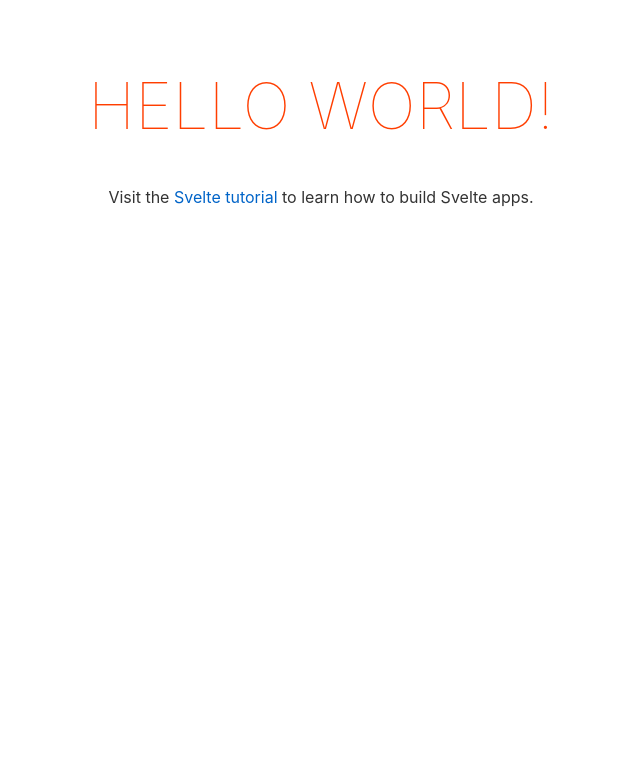
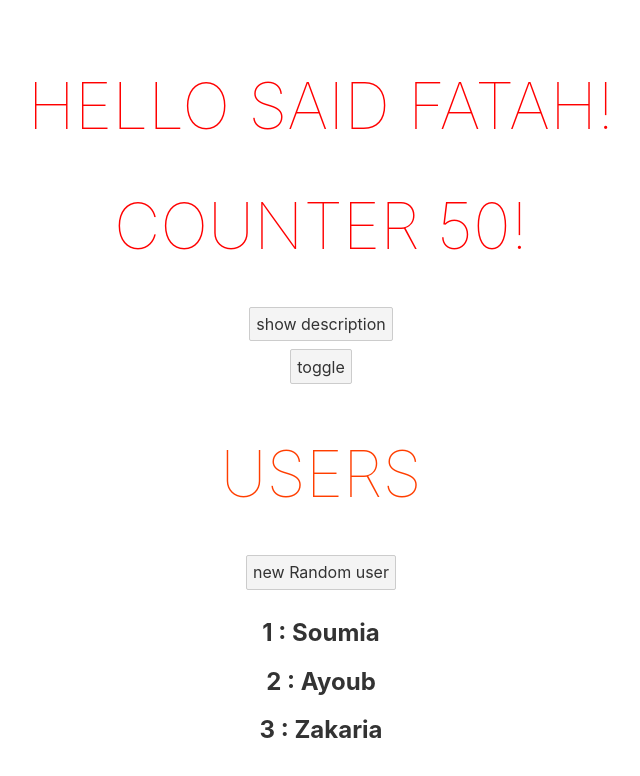
Before and after one commit to Saidfatah/first-svelte-project, a Svelte app: page / in a window 1280 px wide. Shown: the top 776 px of the page, without its empty margins (319-959 px from the left). Built offline with nearby package versions, Linux system fonts and the light colour scheme.

Commit message:
fundementals

```diff
--- a/src/App.svelte
+++ b/src/App.svelte
@@ -1,10 +1,71 @@
 <script>
-	export let name;
+  let firstName = "said";
+  let lastName = "fatah";
+  let color = "red";
+  let counter = 0;
+
+  let users = [
+    {
+      id: 1,
+      name: "Soumia ",
+    },
+    {
+      id: 2,
+      name: "Ayoub ",
+    },
+    {
+      id: 3,
+      name: "Zakaria ",
+    },
+  ];
+
+  let showDescription = false;
+  $: name = firstName + " " + lastName;
+
+  setInterval(() => {
+    counter++;
+  }, 100);
+
+  const toggle = () => {
+    color = color == "red" ? "blue" : "red";
+  };
+  const toggleDescription = () => {
+    showDescription = !showDescription;
+  };
+  const addUser = () => {
+    users = [
+      ...users,
+      {
+        id: users.length + 1,
+        name: "random name lol ",
+      },
+    ];
+  };
 </script>
 
 <main>
-	<h1>Hello {name}!</h1>
-	<p>Visit the <a href="https://svelte.dev/tutorial">Svelte tutorial</a> to learn how to build Svelte apps.</p>
+  <h1 style="color: {color};">Hello {name}!</h1>
+  <h1 style="color: {color};">counter {counter}!</h1>
+  <div>
+    {#if showDescription}
+      <p>I'm a software engineer</p>
+    {/if}
+    <button on:click={toggleDescription}>
+      {#if showDescription}
+        hide description
+      {:else}
+        show description
+      {/if}
+    </button>
+  </div>
+  <button on:click={toggle}>toggle</button>
+
+  <h1>Users</h1>
+  <button on:click={addUser}>new Random user</button>
+
+  {#each users as user (user.id)}
+    <h2>{user.id} : {user.name}</h2>
+  {/each}
 </main>
 
 <style>
```
Lines whose indentation alone changed are shown as unchanged.
